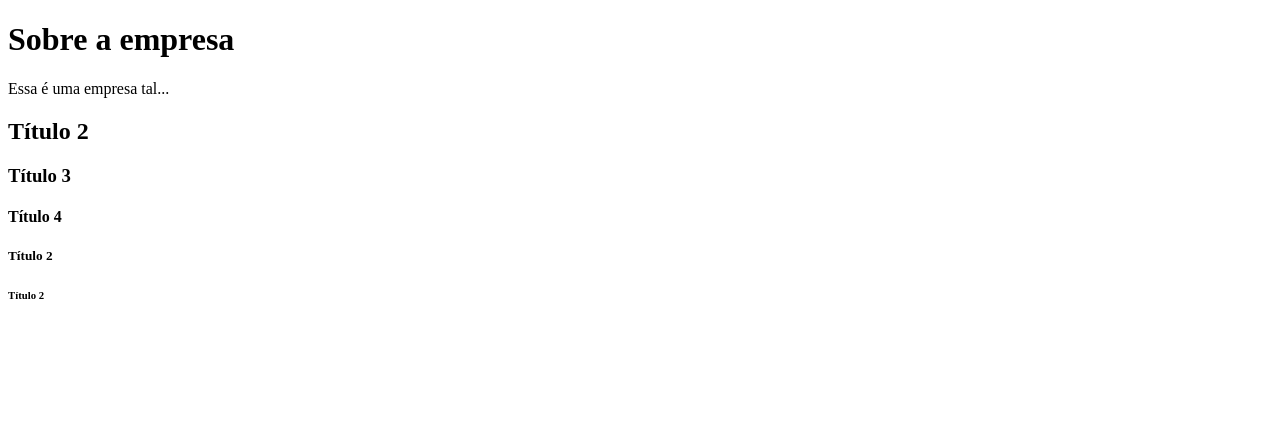
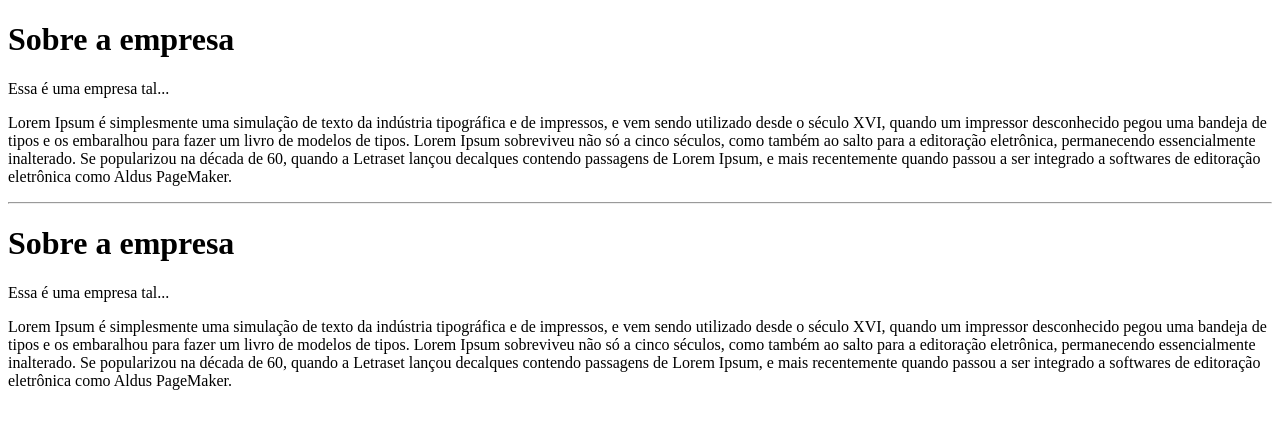
Before and after one commit to eduardocesarmaia13/WebApplication, a plain HTML site: page projeto.html in a window 1280 px wide. Drawn offline with Linux system fonts and the light colour scheme.

Commit message:
Parágrafos

```diff
--- a/projeto.html
+++ b/projeto.html
@@ -12,11 +12,27 @@
         <h1>Sobre a empresa</h1>
         Essa é uma empresa tal...
 
-        <h2>Título 2</h2>
-        <h3>Título 3</h3>
-        <h4>Título 4</h4>
-        <h5>Título 2</h5>
-        <h6>Título 2</h6>
+        <p>Lorem Ipsum é simplesmente uma simulação de texto da indústria tipográfica e de impressos, e
+            vem sendo utilizado desde o século XVI, quando um impressor desconhecido pegou uma bandeja de
+            tipos e os embaralhou para fazer um livro de modelos de tipos. Lorem Ipsum sobreviveu não só
+            a cinco séculos, como também ao salto para a editoração eletrônica, permanecendo essencialmente
+            inalterado. Se popularizou na década de 60, quando a Letraset lançou decalques contendo passagens
+            de Lorem Ipsum, e mais recentemente quando passou a ser integrado a softwares de editoração eletrônica
+            como Aldus PageMaker.</p>
+
+            <hr>
+
+        <h1>Sobre a empresa</h1>
+        Essa é uma empresa tal...
+
+        <p>Lorem Ipsum é simplesmente uma simulação de texto da indústria tipográfica e de impressos, e
+            vem sendo utilizado desde o século XVI, quando um impressor desconhecido pegou uma bandeja de
+            tipos e os embaralhou para fazer um livro de modelos de tipos. Lorem Ipsum sobreviveu não só
+            a cinco séculos, como também ao salto para a editoração eletrônica, permanecendo essencialmente
+            inalterado. Se popularizou na década de 60, quando a Letraset lançou decalques contendo passagens
+            de Lorem Ipsum, e mais recentemente quando passou a ser integrado a softwares de editoração eletrônica
+            como Aldus PageMaker.</p>
+
     </body>
 
 </html>
```
